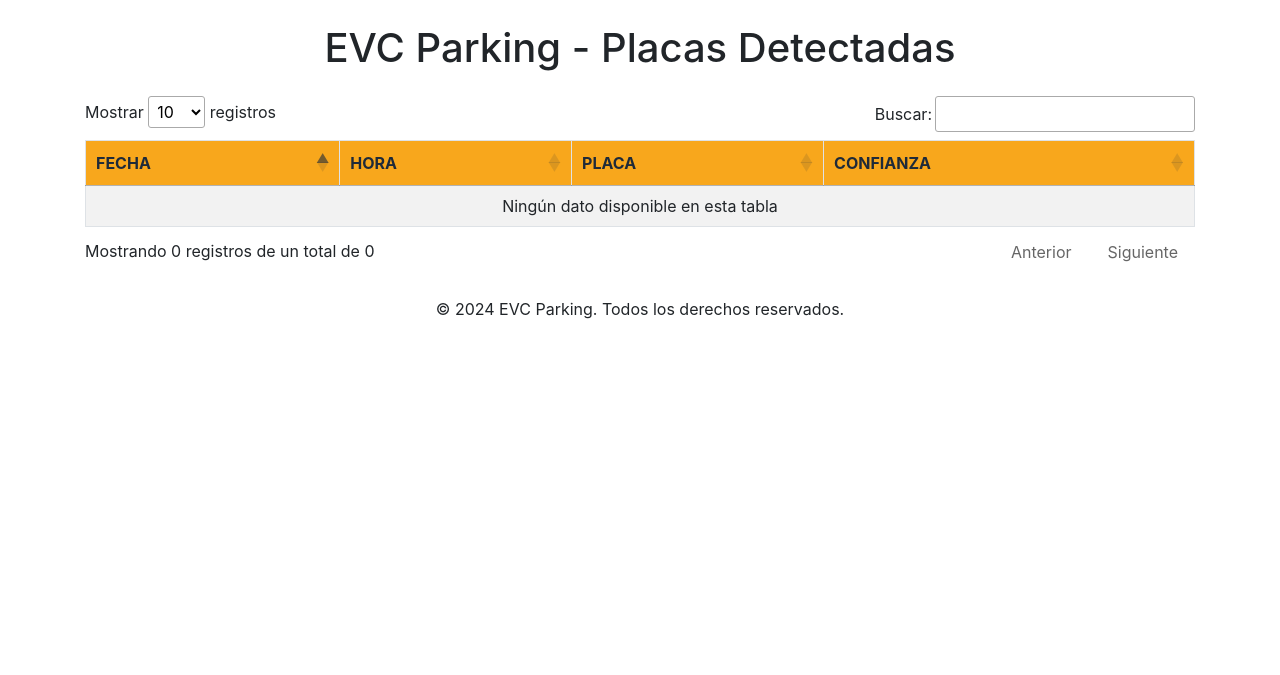
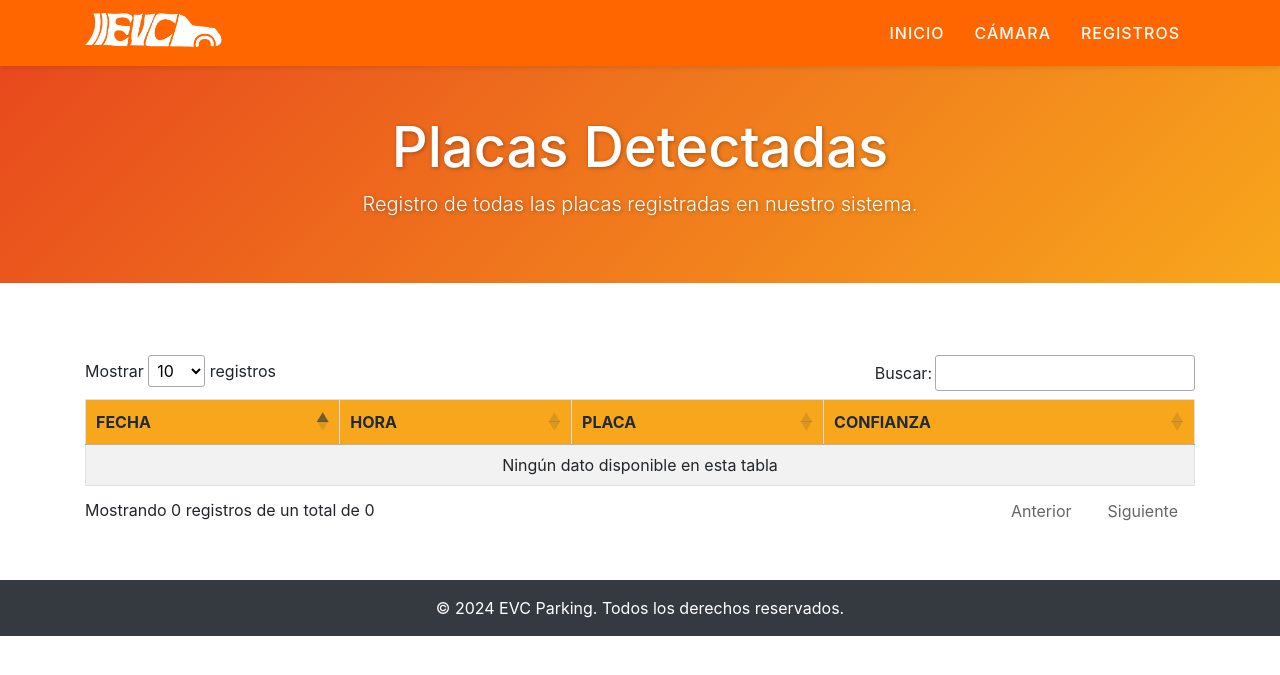
Before and after one commit to Elbolita69/EvcParking, a Flask app: page /placas in a window 1280 px wide. Shown: the top 675 px of the page. Run offline with Flask 3, Linux system fonts and the light colour scheme; data that the repository does not hold is empty; some libraries are stand-ins or nearby versions.

Commit message:
Update placas.html

```diff
--- a/EvcParking/Lector_PlacasIA/templates/placas.html
+++ b/EvcParking/Lector_PlacasIA/templates/placas.html
@@ -4,17 +4,54 @@
     <meta charset="UTF-8">
     <meta name="viewport" content="width=device-width, initial-scale=1.0">
     <title>Placas Detectadas</title>
+    <!-- CSS externo -->
     <link rel="stylesheet" href="https://cdn.datatables.net/1.12.1/css/jquery.dataTables.min.css">
     <link rel="stylesheet" href="https://stackpath.bootstrapcdn.com/bootstrap/4.5.2/css/bootstrap.min.css">
     <link rel="stylesheet" href="{{ url_for('static', filename='estiloplacas.css') }}">
 </head>
 <body>
+<!-- Navbar -->
+<nav class="navbar navbar-expand-lg navbar-dark" style="background-color: #ff6600; box-shadow: 0px 2px 5px rgba(0, 0, 0, 0.1);">
+    <div class="container">
+        <!-- Logo -->
+        <a class="navbar-brand" href="index.html">
+            <img src="{{ url_for('static', filename='Img/evcblanco.png') }}" alt="Logo" style="height: 40px;">
+        </a>
 
-<header>
-    <h1 class="text-center my-4">EVC Parking - Placas Detectadas</h1>
+        <!-- Toggle Button for Mobile -->
+        <button class="navbar-toggler" type="button" data-toggle="collapse" data-target="#navbarNav" aria-controls="navbarNav" aria-expanded="false" aria-label="Toggle navigation">
+            <span class="navbar-toggler-icon"></span>
+        </button>
+
+        <!-- Navbar Links -->
+        <div class="collapse navbar-collapse" id="navbarNav">
+            <ul class="navbar-nav ml-auto"> <!-- Usamos ml-auto para alinearlo a la derecha en Bootstrap 4 -->
+                <li class="nav-item">
+                    <a class="nav-link text-white" href="#">Inicio</a>
+                </li>
+                <li class="nav-item">
+                    <a class="nav-link text-white" href="http://127.0.0.1:5000">Cámara</a>
+                </li>
+                <li class="nav-item">
+                    <a class="nav-link text-white" href="http://127.0.0.1:5000/placas">Registros</a>
+                </li>
+            </ul>
+        </div>
+    </div>
+</nav>
+
+    <!-- Hero Section -->
+    <header class="hero-section text-center text-white py-5 custom-bg">
+        <div class="container">
+            <h1>Placas Detectadas</h1>
+            <p class="lead">Registro de todas las placas registradas en nuestro sistema.</p>
+            <p id="nombreUsuario" class="lead"></p>
+        </div>
     </header>
 
-<div class="container">
+    <!-- Tabla de Placas -->
+    <section class="container my-5">
+        <h2 class="text-center mb-4"></h2>
         <table id="placasTable" class="table table-striped table-bordered">
             <thead>
                 <tr>
@@ -35,16 +72,16 @@
                 {% endfor %}
             </tbody>
         </table>
-</div>
+    </section>
 
-<footer>
-    <p class="text-center mt-4">&copy; 2024 EVC Parking. Todos los derechos reservados.</p>
+    <!-- Footer -->
+    <footer class="bg-dark text-white text-center py-3">
+        <p class="mb-0">&copy; 2024 EVC Parking. Todos los derechos reservados.</p>
     </footer>
 
+    <!-- Scripts -->
     <script src="https://code.jquery.com/jquery-3.6.0.min.js"></script>
     <script src="https://cdn.datatables.net/1.12.1/js/jquery.dataTables.min.js"></script>
-<script src="/Final/Js/VerificacionAdmin.Js"></script>
-
     <script>
         $(document).ready(function() {
             $('#placasTable').DataTable({
@@ -67,6 +104,5 @@
             });
         });
     </script>
-
 </body>
 </html>
```
Lines whose indentation alone changed are shown as unchanged.
